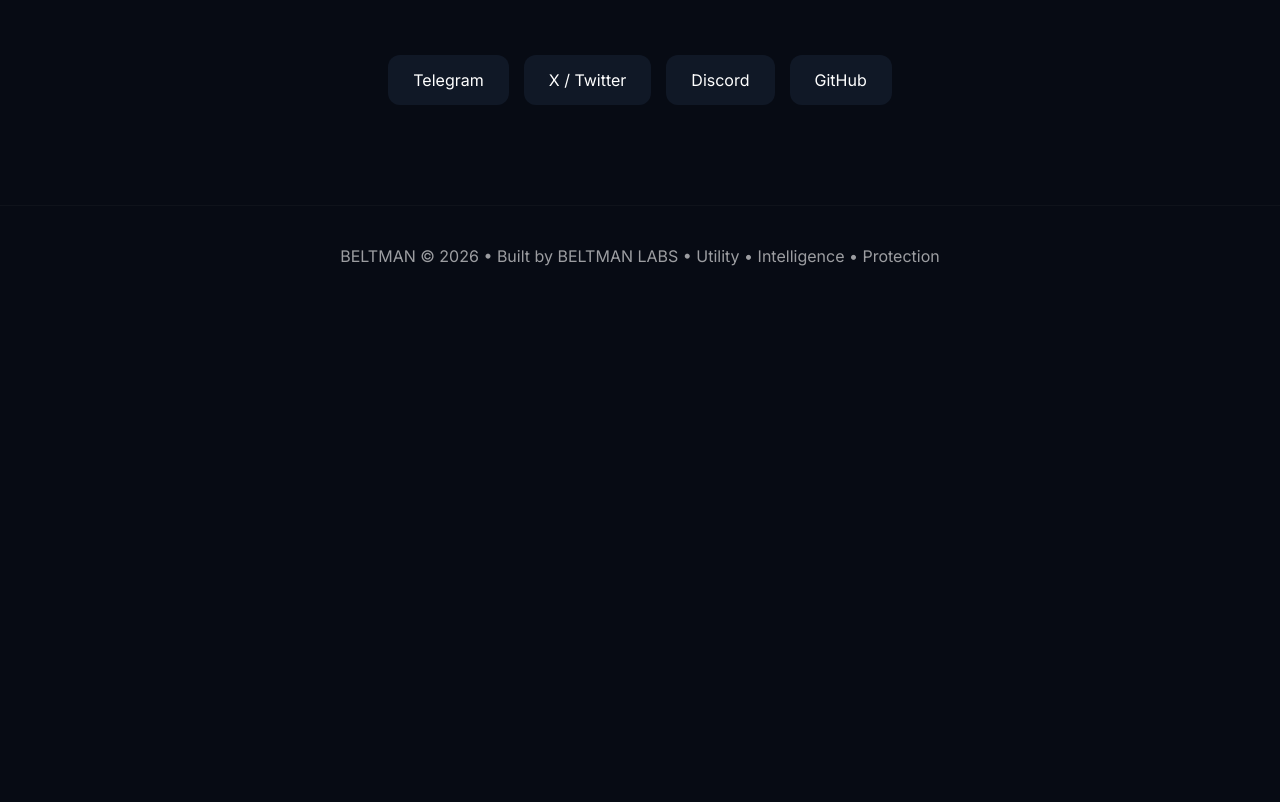
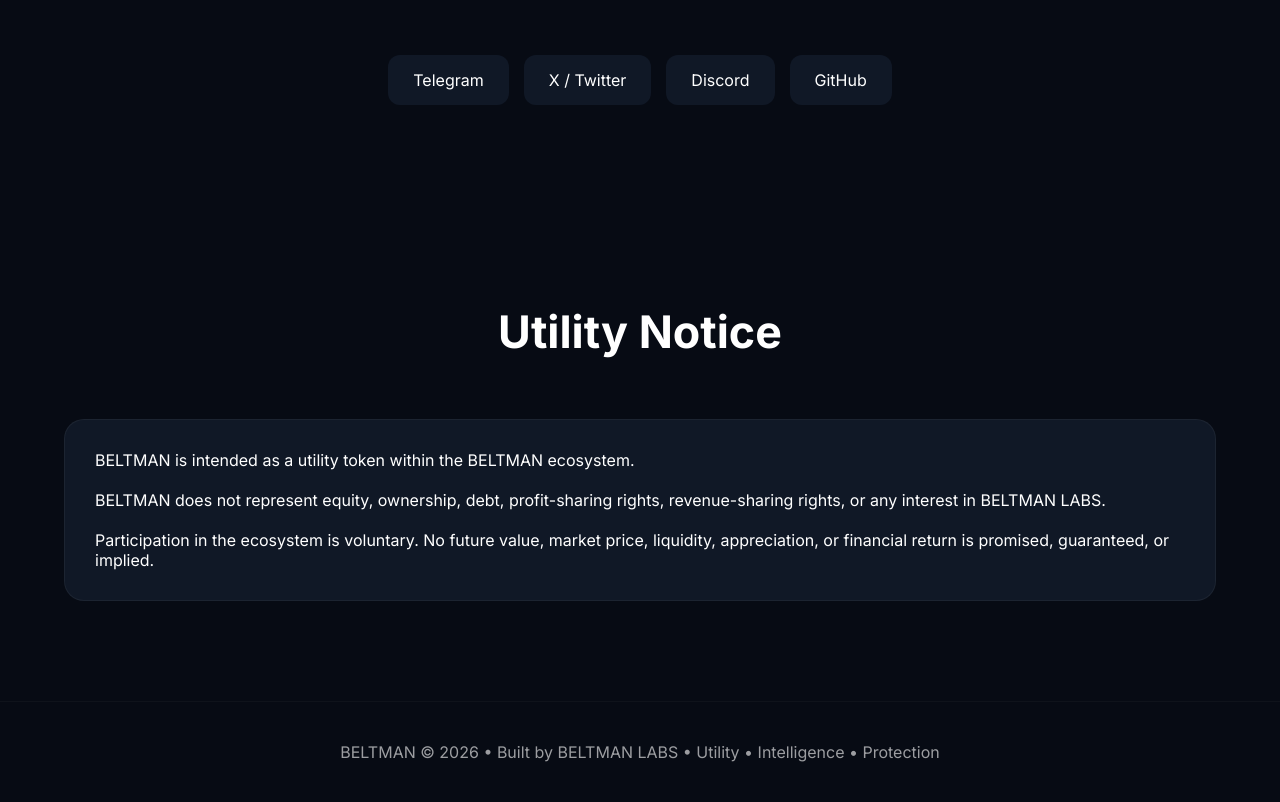
Before and after one commit to beltmanlabs/beltman, a plain HTML site: page index.html in a window 1280 px wide. Shown: the part 3335-4137 px from the top of the page. Before the commit the page ends 3641 px from the top, so only its background shows below. Drawn offline with Linux system fonts and the light colour scheme.

Commit message:
Update index.html

```diff
--- a/index.html
+++ b/index.html
@@ -474,6 +474,40 @@
 </div>
 </section>
 
+
+
+<section id="disclaimer">
+<div class="container">
+
+<div class="section-title">
+<h2>Utility Notice</h2>
+</div>
+
+<div class="card">
+
+<p>
+BELTMAN is intended as a utility token within the BELTMAN ecosystem.
+</p>
+
+<br>
+
+<p>
+BELTMAN does not represent equity, ownership, debt, profit-sharing rights,
+revenue-sharing rights, or any interest in BELTMAN LABS.
+</p>
+
+<br>
+
+<p>
+Participation in the ecosystem is voluntary. No future value,
+market price, liquidity, appreciation, or financial return is promised,
+guaranteed, or implied.
+</p>
+
+</div>
+
+</div>
+</section>
 <footer>
 BELTMAN © 2026 • Built by BELTMAN LABS • Utility • Intelligence • Protection
 </footer>
```
